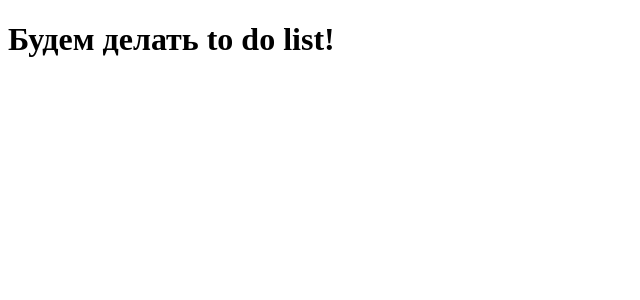
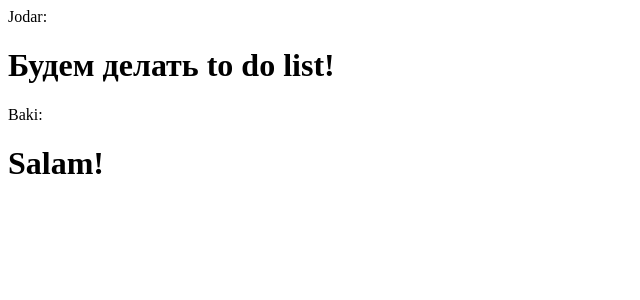
Before and after one commit to jodar-Nimatov/ToDoListCommon, a React (Create React App) app: page / in a window 1280 px wide. Shown: the top 300 px of the page, without its empty margins (0-640 px from the left). Built offline with nearby package versions, Linux system fonts and the light colour scheme.

Commit message:
Baigeldy

```diff
--- a/src/App.js
+++ b/src/App.js
@@ -3,7 +3,10 @@
 function App() {
   return (
     <div className="App">
+      Jodar:
       <h1>Будем делать to do list!</h1>
+      Baki:
+      <h1>Salam!</h1>
     </div>
   );
 }
```
